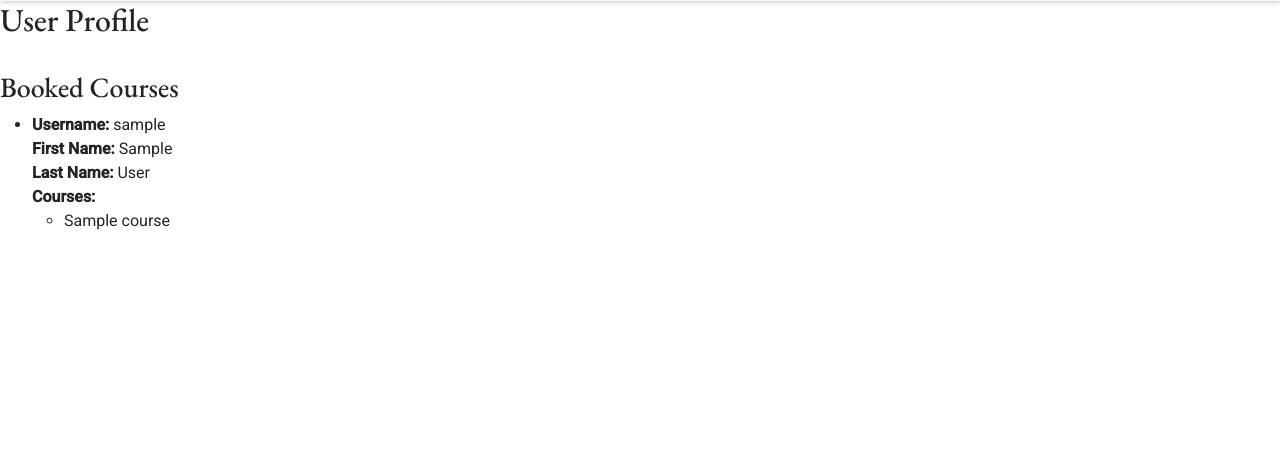
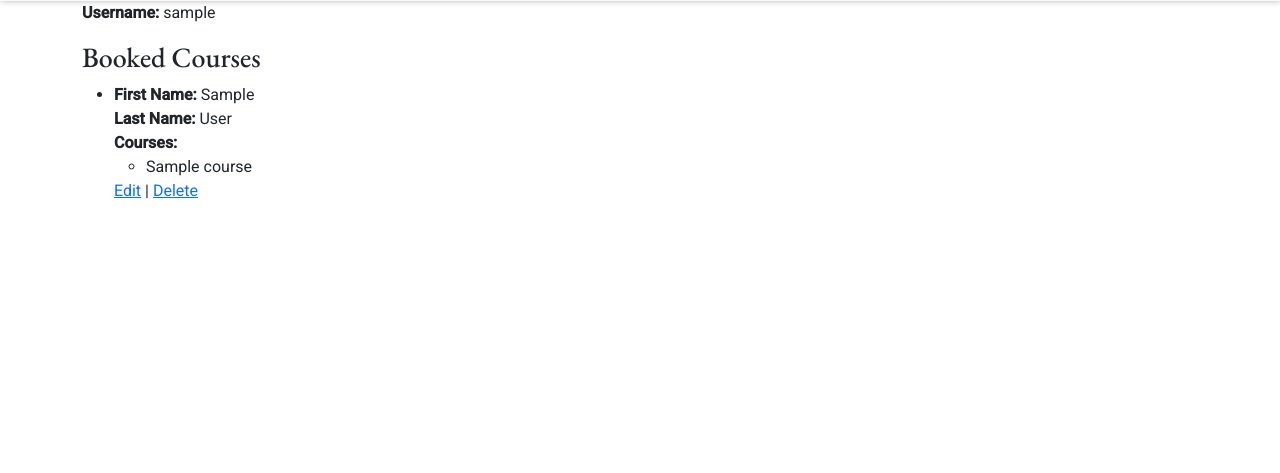
Before and after one commit to teman67/E-Learning-Booking-Courses-Project, a Django app: page /user_profile/ in a window 1280 px wide. Shown: the part 153-626 px from the top of the page. Run offline with Django 3.2, Linux system fonts and the light colour scheme; a user stored in the database is signed in; tables that the repository leaves empty hold one stand-in row (values such as "Sample post"); some libraries are stand-ins or nearby versions.

Commit message:
add edit and delete options to booked courses

```diff
--- a/courses/urls.py
+++ b/courses/urls.py
@@ -1,5 +1,5 @@
 from django.urls import path
-from .views import index, BookingView, course_detail, user_profile, course_list
+from .views import index, BookingView, course_detail, user_profile, course_list, EditBookingView, DeleteBookingView
 
 
 urlpatterns = [
@@ -8,4 +8,6 @@ urlpatterns = [
     path('user_profile/', user_profile, name='user_profile'),
     path('courses/', course_list, name='course_list'),
     path('course/<int:course_id>/', course_detail, name='course_detail'),
+    path('edit-booking/<int:booking_id>/', EditBookingView.as_view(), name='edit_booking'),
+    path('delete-booking/<int:booking_id>/', DeleteBookingView.as_view(), name='delete_booking'),
 ]
--- a/courses/views.py
+++ b/courses/views.py
@@ -66,7 +66,7 @@ class BookingView(View):
             booking.save()
             form.save_m2m()  # Save the many-to-many relationships
 
-            messages.success(request, "Booking successful! Your message goes here.")
+            messages.success(request, "Booking successful!")
             return redirect('booking')
         else:
             messages.error(request, "Form is not valid.")
@@ -92,3 +92,34 @@ def user_profile(request):
 def course_detail(request, course_id):
     course = get_object_or_404(Course, id=course_id)
     return render(request, 'course_detail.html', {'course': course})
+
+
+class EditBookingView(View):
+    def get(self, request, booking_id, *args, **kwargs):
+        booking = get_object_or_404(Booking, id=booking_id, user=request.user)
+        form = BookingForm(instance=booking)
+        return render(request, 'edit_booking.html', {'form': form, 'booking_id': booking_id})
+
+    def post(self, request, booking_id, *args, **kwargs):
+        booking = get_object_or_404(Booking, id=booking_id, user=request.user)
+        form = BookingForm(request.POST, instance=booking)
+
+        if form.is_valid():
+            form.save()
+            messages.success(request, "Booking updated successfully.")
+            return redirect('user_profile')
+        else:
+            messages.error(request, "Form is not valid.")
+            return render(request, 'edit_booking.html', {'form': form, 'booking_id': booking_id})
+
+
+class DeleteBookingView(View):
+    def get(self, request, booking_id, *args, **kwargs):
+        booking = get_object_or_404(Booking, id=booking_id, user=request.user)
+        return render(request, 'delete_booking.html', {'booking': booking})
+
+    def post(self, request, booking_id, *args, **kwargs):
+        booking = get_object_or_404(Booking, id=booking_id, user=request.user)
+        booking.delete()
+        messages.success(request, "Booking deleted successfully.")
+        return redirect('user_profile')
--- a/templates/user_profile.html
+++ b/templates/user_profile.html
@@ -1,15 +1,13 @@
 {% extends 'base.html' %} {% block content %}
 
-<h2>User Profile</h2>
-
-<br />
+<div class="container">
+  <p><strong>Username:</strong> {{ user_profile.user.username }}</p>
 
   <h3>Booked Courses</h3>
   {% if booked_courses %}
   <ul>
     {% for booking in booked_courses %}
     <li>
-    <strong>Username:</strong> {{ user_profile.user.username }} <br />
       <strong>First Name:</strong> {{ booking.first_name }}<br />
       <strong>Last Name:</strong> {{ booking.last_name }}<br />
       <strong>Courses:</strong>
@@ -18,9 +16,14 @@
         <li>{{ course.name }}</li>
         {% endfor %}
       </ul>
+      <a href="{% url 'edit_booking' booking.id %}">Edit</a> |
+      <a href="{% url 'delete_booking' booking.id %}">Delete</a>
     </li>
     {% endfor %}
   </ul>
   {% else %}
   <p>No booked courses found.</p>
-{% endif %} {% endblock %}
+  {% endif %}
+</div>
+
+{% endblock %}
```
Also changed, not shown: templates/delete_booking.html (added, +15 -0 lines), templates/edit_booking.html (added, +10 -0 lines). Lines whose indentation alone changed are shown as unchanged.
